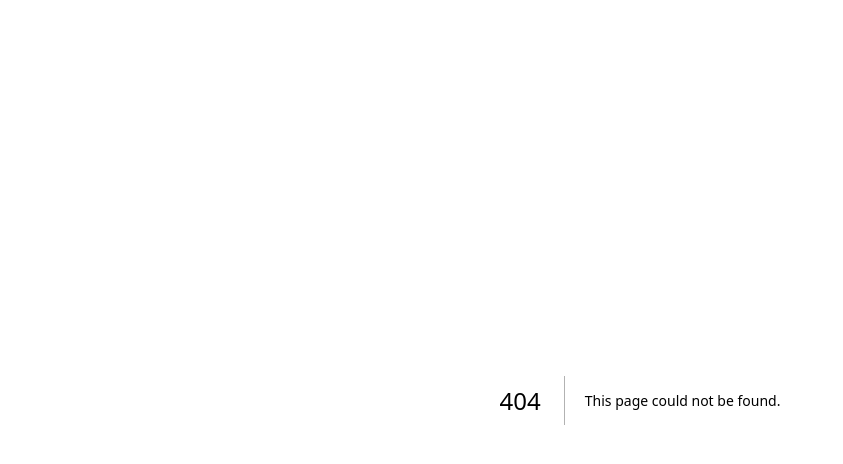
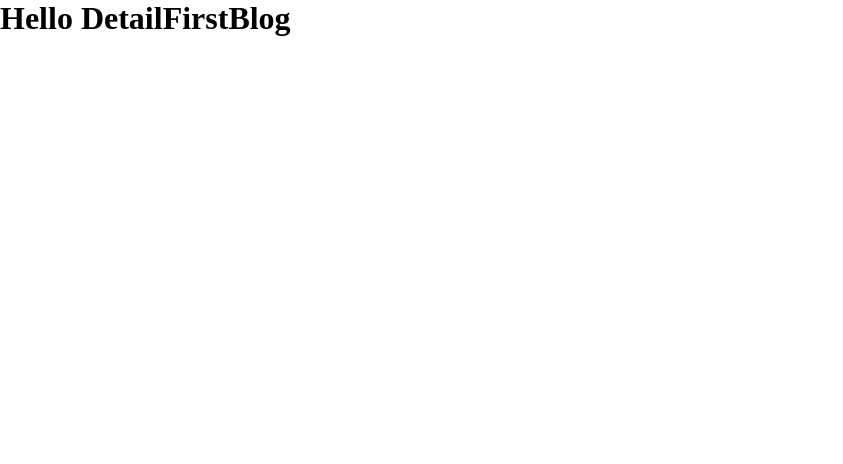
Before and after one commit to KhoaPC/nextjs-tutorial-codevolution, a Next.js app: page /blog/first/detail in a window 1280 px wide. Before the commit this address had no page. Shown: the top 464 px of the page, without its empty margins (0-843 px from the left). Built offline with nearby package versions, Linux system fonts and the light colour scheme.

Commit message:
22Dec28 KB multi-level nesting

```diff
--- /dev/null
+++ b/pages/blog/first/detail.js
@@ -0,0 +1,9 @@
+function DetailFirstBlog() {
+  return (
+    <>
+      <h1>Hello DetailFirstBlog</h1>
+    </>
+  );
+}
+
+export default DetailFirstBlog;
```
Also changed, not shown: pages/blog/first/index.js (renamed from pages/blog/first.js).
